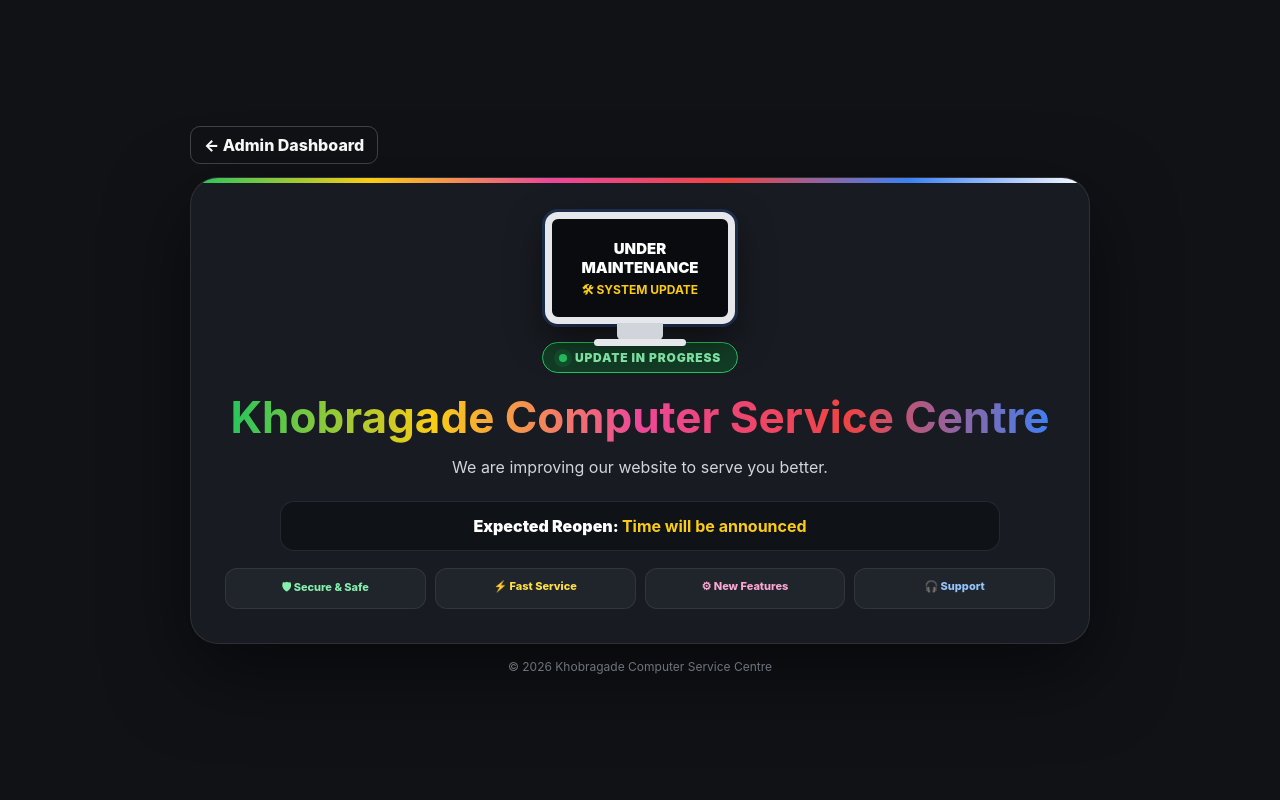
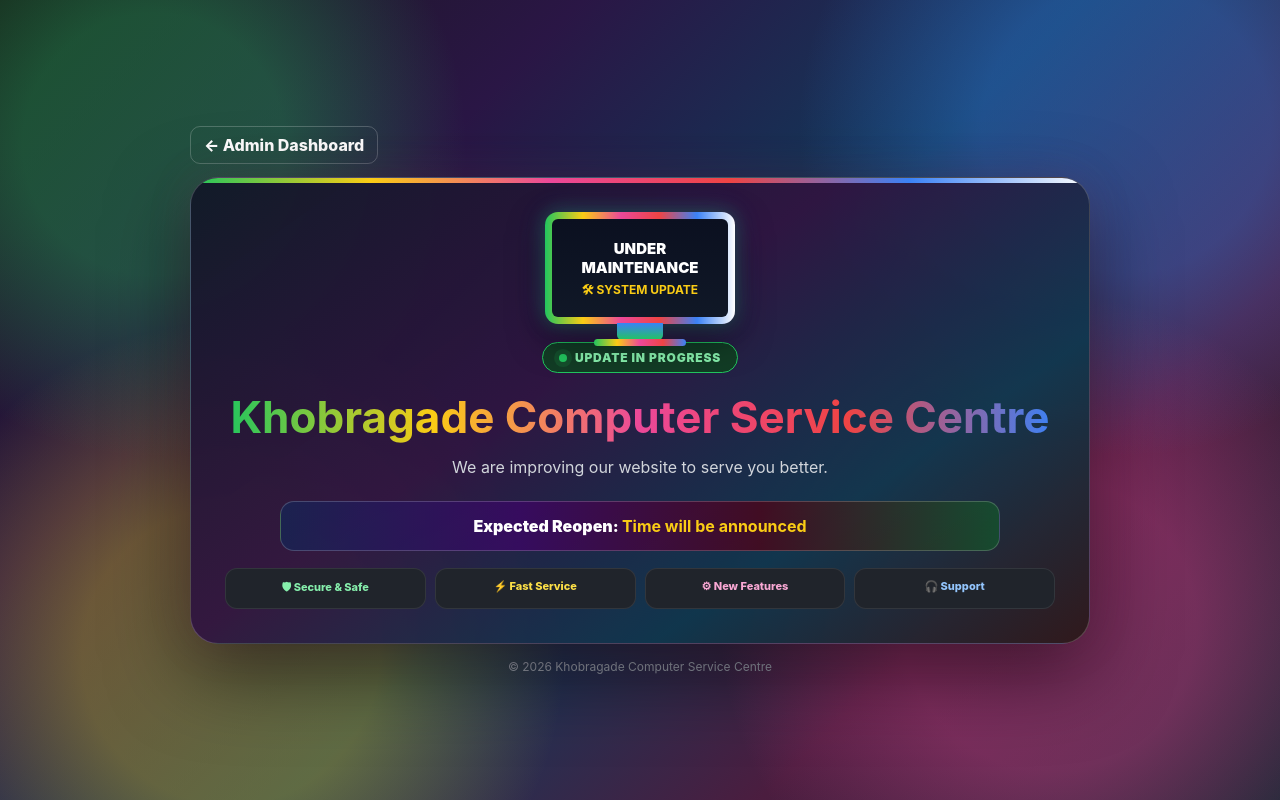
Before and after one commit to niteshkhobragade8/Khobragade-Computer-Service, a website: page maintenance-preview.html in a window 1280 px wide. Drawn offline with Linux system fonts and the light colour scheme.

Commit message:
Add files via upload

```diff
--- a/maintenance-preview.html
+++ b/maintenance-preview.html
@@ -1,16 +1,36 @@
 <!doctype html><html lang="en"><head><meta charset="utf-8"><meta name="viewport" content="width=device-width,initial-scale=1">
 <title>Maintenance Preview | KCSC</title><style>
-*{box-sizing:border-box}body{margin:0;min-height:100vh;font-family:Inter,system-ui,Segoe UI,Arial,sans-serif;background:#101216;color:#fff;display:grid;place-items:center;padding:22px}
+*{box-sizing:border-box}body{margin:0;min-height:100vh;font-family:Inter,system-ui,Segoe UI,Arial,sans-serif;
+background:
+radial-gradient(circle at 12% 18%,#22c55e55 0 10%,transparent 24%),
+radial-gradient(circle at 88% 16%,#3b82f655 0 11%,transparent 25%),
+radial-gradient(circle at 18% 82%,#facc1555 0 12%,transparent 27%),
+radial-gradient(circle at 82% 78%,#ec489955 0 12%,transparent 27%),
+linear-gradient(135deg,#171717 0%,#2a1645 28%,#123a5b 52%,#4b1d3f 75%,#1f2937 100%);
+color:#fff;display:grid;place-items:center;padding:22px}
 .shell{width:min(900px,96%)}.back{display:inline-block;color:#fff;text-decoration:none;font-weight:800;margin-bottom:13px;padding:8px 13px;border:1px solid #ffffff35;border-radius:10px}
-.card{position:relative;overflow:hidden;background:#181b21;border:1px solid #ffffff18;border-radius:28px;padding:34px;text-align:center;box-shadow:0 28px 80px #0008}
+.card{position:relative;overflow:hidden;
+background:linear-gradient(145deg,rgba(17,24,39,.95),rgba(48,20,64,.94) 42%,rgba(15,55,77,.94) 72%,rgba(44,24,24,.94));
+border:1px solid #ffffff30;border-radius:28px;padding:34px;text-align:center;
+box-shadow:0 28px 80px #0008,0 0 45px #ec489922}
 .card:before{content:"";position:absolute;inset:0 0 auto;height:5px;background:linear-gradient(90deg,#22c55e,#facc15,#ec4899,#ef4444,#3b82f6,#fff)}
-.monitor{width:190px;height:112px;margin:0 auto 18px;border:7px solid #e5e7eb;border-radius:13px;background:#090b0e;display:grid;place-items:center;position:relative;box-shadow:0 0 0 3px #3b82f633,0 14px 35px #0008}
-.monitor:before{content:"";position:absolute;width:46px;height:17px;background:#d1d5db;bottom:-23px;border-radius:0 0 5px 5px}.monitor:after{content:"";position:absolute;width:92px;height:7px;background:#e5e7eb;bottom:-29px;border-radius:9px}
+.monitor{width:190px;height:112px;margin:0 auto 18px;border:7px solid transparent;border-radius:13px;
+background:
+linear-gradient(#0b1020,#101827) padding-box,
+linear-gradient(90deg,#22c55e,#facc15,#ec4899,#ef4444,#3b82f6,#ffffff) border-box;
+display:grid;place-items:center;position:relative;
+box-shadow:0 0 18px #22c55e44,0 0 28px #3b82f633,0 14px 35px #0008}
+.monitor:before{content:"";position:absolute;width:46px;height:17px;
+background:linear-gradient(180deg,#3b82f6,#22c55e);bottom:-23px;border-radius:0 0 5px 5px}
+.monitor:after{content:"";position:absolute;width:92px;height:7px;
+background:linear-gradient(90deg,#22c55e,#facc15,#ec4899,#ef4444,#3b82f6);bottom:-29px;border-radius:9px}
 .monitor span{font-size:15px;line-height:1.25;font-weight:950;color:#fff}.monitor b{display:block;color:#facc15;font-size:12px;margin-top:4px}
 .badge{display:inline-flex;align-items:center;gap:8px;background:#123c25;color:#86efac;border:1px solid #22c55e;border-radius:999px;padding:7px 16px;font-size:12px;font-weight:950;letter-spacing:.8px}.badge:before{content:"";width:8px;height:8px;border-radius:50%;background:#22c55e;box-shadow:0 0 0 5px #22c55e22}
 h1{font-size:clamp(28px,5vw,44px);margin:17px 0 5px}.rainbow{background:linear-gradient(90deg,#22c55e,#facc15,#ec4899,#ef4444,#3b82f6);-webkit-background-clip:text;color:transparent}.msg{color:#d1d5db;max-width:680px;margin:10px auto 20px;line-height:1.65}
-.info{max-width:720px;margin:auto;padding:14px;border-radius:14px;background:#0f1217;border:1px solid #ffffff18}.reopen{font-weight:900;color:#fff}.reopen strong{color:#facc15}
-.count{display:grid;grid-template-columns:repeat(4,1fr);gap:10px;max-width:650px;margin:18px auto}.unit{background:#fff;border-radius:14px;padding:12px 8px;color:#111827;font-weight:900}.unit:nth-child(1){border-bottom:5px solid #22c55e}.unit:nth-child(2){border-bottom:5px solid #facc15}.unit:nth-child(3){border-bottom:5px solid #ec4899}.unit:nth-child(4){border-bottom:5px solid #3b82f6}.unit b{display:block;font-size:27px}.unit span{font-size:10px;color:#475569}
+.info{max-width:720px;margin:auto;padding:14px;border-radius:14px;
+background:linear-gradient(90deg,#172554cc,#3b0764cc,#4c0519cc,#14532dcc);
+border:1px solid #ffffff30}.reopen{font-weight:900;color:#fff}.reopen strong{color:#facc15}
+.count{display:grid;grid-template-columns:repeat(4,1fr);gap:10px;max-width:650px;margin:18px auto}.unit{background:linear-gradient(180deg,#ffffff,#f8fafc);border-radius:14px;padding:12px 8px;color:#111827;font-weight:900;box-shadow:0 8px 18px #0004}.unit:nth-child(1){border-bottom:5px solid #22c55e}.unit:nth-child(2){border-bottom:5px solid #facc15}.unit:nth-child(3){border-bottom:5px solid #ec4899}.unit:nth-child(4){border-bottom:5px solid #3b82f6}.unit b{display:block;font-size:27px}.unit span{font-size:10px;color:#475569}
 .features{display:grid;grid-template-columns:repeat(4,1fr);gap:9px;margin-top:17px}.f{border-radius:12px;padding:10px 6px;background:#20242b;border:1px solid #ffffff15;font-size:11px;font-weight:800}.f:nth-child(1){color:#86efac}.f:nth-child(2){color:#fde047}.f:nth-child(3){color:#f9a8d4}.f:nth-child(4){color:#93c5fd}.footer{text-align:center;color:#9ca3af;font-size:12px;margin-top:15px}
 @media(max-width:620px){.card{padding:28px 16px}.count,.features{grid-template-columns:1fr 1fr}.monitor{width:170px;height:100px}}
 </style></head><body><main class="shell"><a class="back" href="dashboard.html">← Admin Dashboard</a><section class="card">
```
Also changed, not shown: portal/assets/portal.js (+5 -5 lines), public-common.js (+5 -5 lines).
